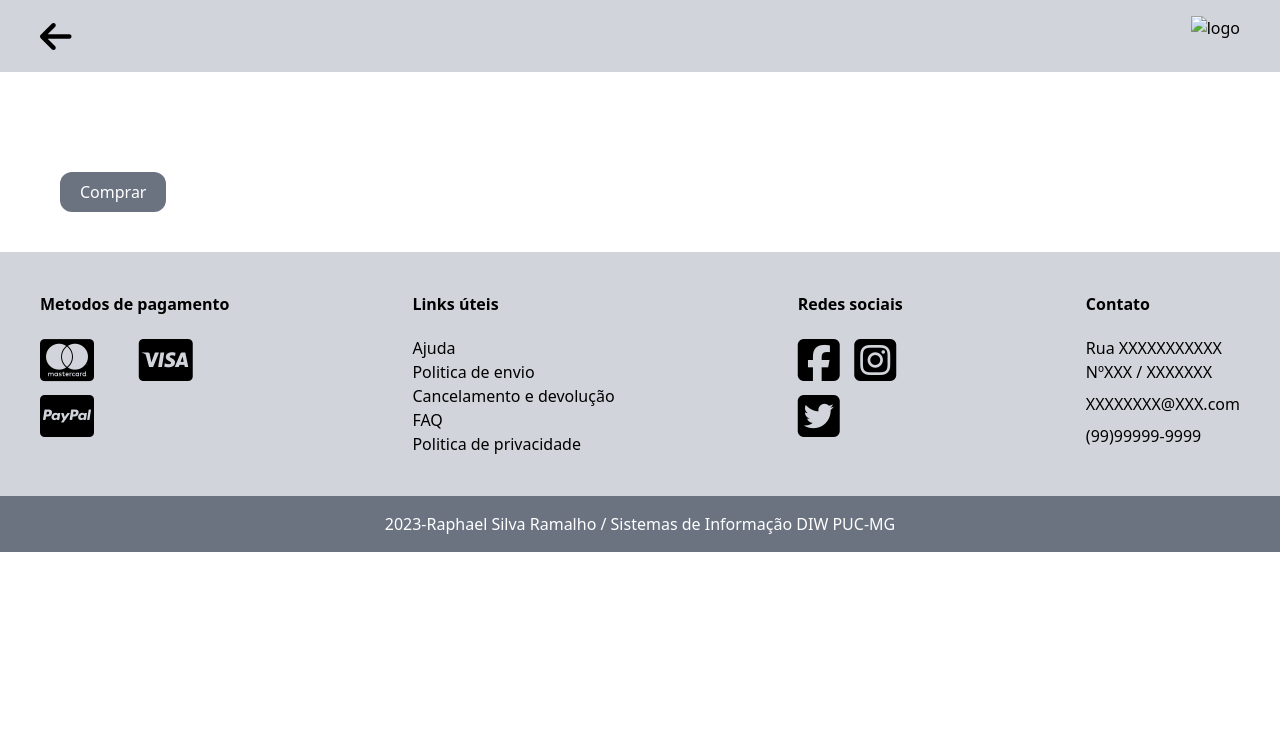
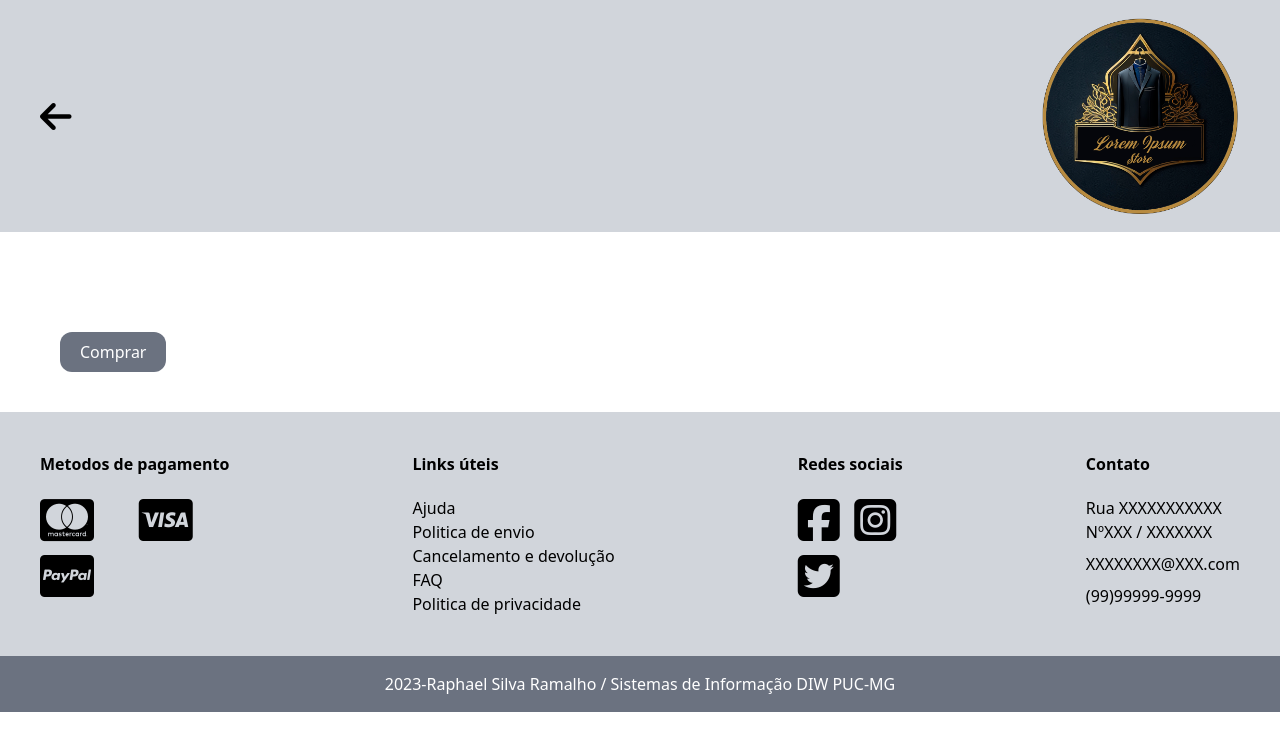
Before and after one commit to Ieafyy/DIW-2, a plain HTML site: page pages/detalhes.html in a window 1280 px wide. Drawn offline with nearby package versions, Linux system fonts and the light colour scheme; no server answers.

Commit message:
Update detalhes.html

```diff
--- a/pages/detalhes.html
+++ b/pages/detalhes.html
@@ -10,7 +10,7 @@
 <body>
     <div class="header flex flex-wrap justify-between px-10 py-4 bg-gray-300">
         <i class="fa-solid text-4xl fa-arrow-right fa-rotate-180 place-self-center hover:cursor-pointer" id="seta"></i>
-        <img src="img/logo.png" alt="logo" style="max-width: 200px; height: auto;">
+        <img src="../img/logo.png" alt="logo" style="max-width: 200px; height: auto;">
     </div>
 
     <div class="mx-10 mt-5 flex gap-5 flex-wrap">
```
